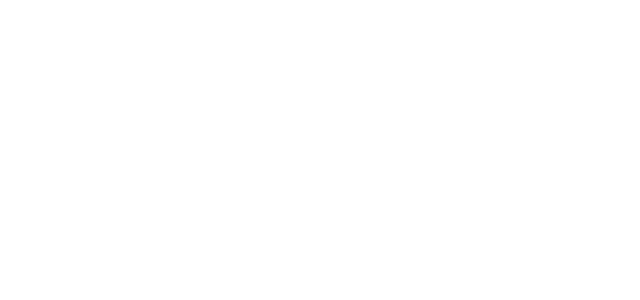
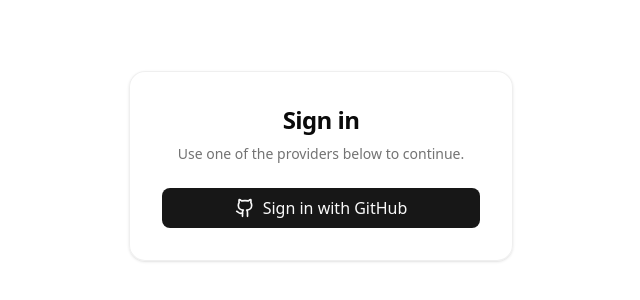
Before and after one commit to terror/later, a React (Vite) app in the folder packages/web/: page /sign-in in a window 1280 px wide. Before the commit this address had no page. Shown: the part 234-534 px from the top of the page, without its empty margins (319-959 px from the left). Built offline with nearby package versions, Linux system fonts and the light colour scheme.

Commit message:
Add sign in page

```diff
--- a/packages/web/src/App.tsx
+++ b/packages/web/src/App.tsx
@@ -1,11 +1,14 @@
 import HomePage from '@/pages/home';
-import { BrowserRouter, Route, Routes } from 'react-router-dom';
+import SignInPage from '@/pages/sign-in';
+import { BrowserRouter, Navigate, Route, Routes } from 'react-router-dom';
 
 export default function App() {
   return (
     <BrowserRouter>
       <Routes>
         <Route path='/' element={<HomePage />} />
+        <Route path='/sign-in' element={<SignInPage />} />
+        <Route path='/signin' element={<Navigate to='/sign-in' replace />} />
       </Routes>
     </BrowserRouter>
   );
--- a/packages/web/src/pages/home.tsx
+++ b/packages/web/src/pages/home.tsx
@@ -8,6 +8,7 @@
 } from 'framer-motion';
 import { BookmarkIcon, GlobeIcon, ShareIcon } from 'lucide-react';
 import { useEffect, useRef } from 'react';
+import { Link } from 'react-router-dom';
 
 const features = [
   {
@@ -153,8 +154,8 @@
         <div className='mx-auto flex max-w-6xl items-center justify-between px-4 py-5 sm:px-6 lg:px-8'>
           <span className='text-xl font-semibold tracking-tight'>later</span>
           <div className='flex items-center gap-2 text-sm'>
-            <Button variant='ghost' size='sm'>
-              Sign in
+            <Button variant='ghost' size='sm' asChild>
+              <Link to='/sign-in'>Sign in</Link>
             </Button>
             <Button size='sm' className='px-4'>
               Get started
--- /dev/null
+++ b/packages/web/src/pages/sign-in.tsx
@@ -0,0 +1,25 @@
+import { Button } from '@/components/ui/button';
+import { Github } from 'lucide-react';
+import { motion } from 'framer-motion';
+
+export default function SignInPage() {
+  return (
+    <div className='bg-background text-foreground flex min-h-screen items-center justify-center px-4'>
+      <motion.div
+        className='border-border/60 bg-card/80 w-full max-w-sm rounded-2xl border p-8 text-center shadow-sm backdrop-blur-sm'
+        initial={{ opacity: 0, y: 20, scale: 0.96 }}
+        animate={{ opacity: 1, y: 0, scale: 1 }}
+        transition={{ duration: 0.4, ease: [0.16, 1, 0.3, 1] }}
+      >
+        <h1 className='text-2xl font-semibold tracking-tight'>Sign in</h1>
+        <p className='text-muted-foreground mt-2 text-sm'>
+          Use one of the providers below to continue.
+        </p>
+        <Button size='lg' className='mt-6 w-full justify-center px-8 text-base'>
+          <Github className='size-5' aria-hidden />
+          Sign in with GitHub
+        </Button>
+      </motion.div>
+    </div>
+  );
+}
```
